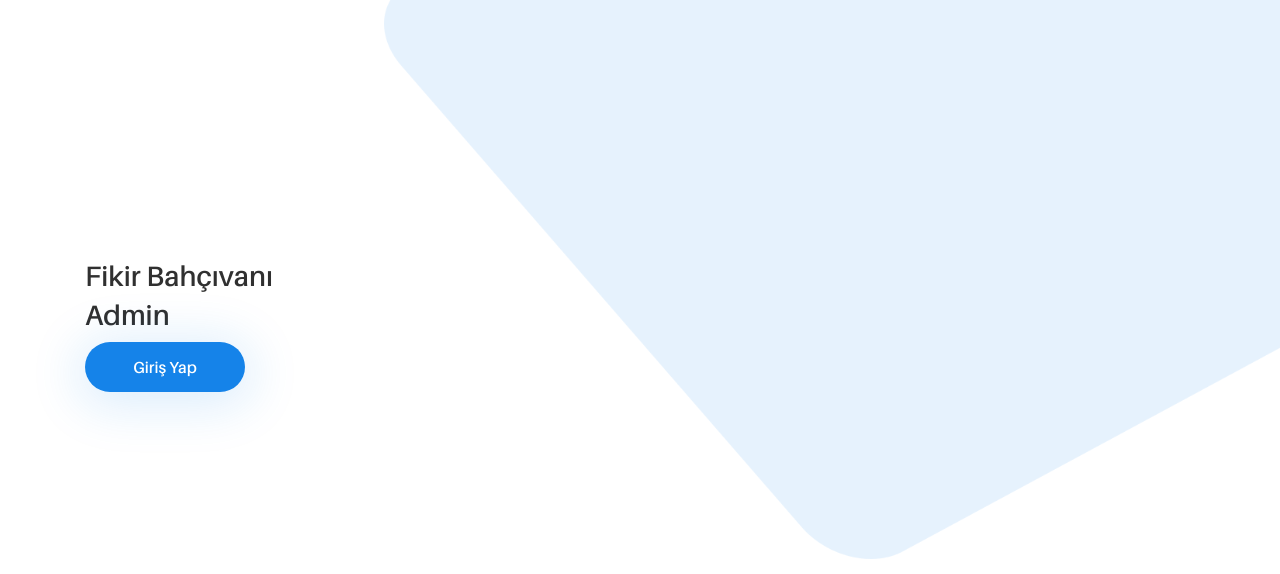
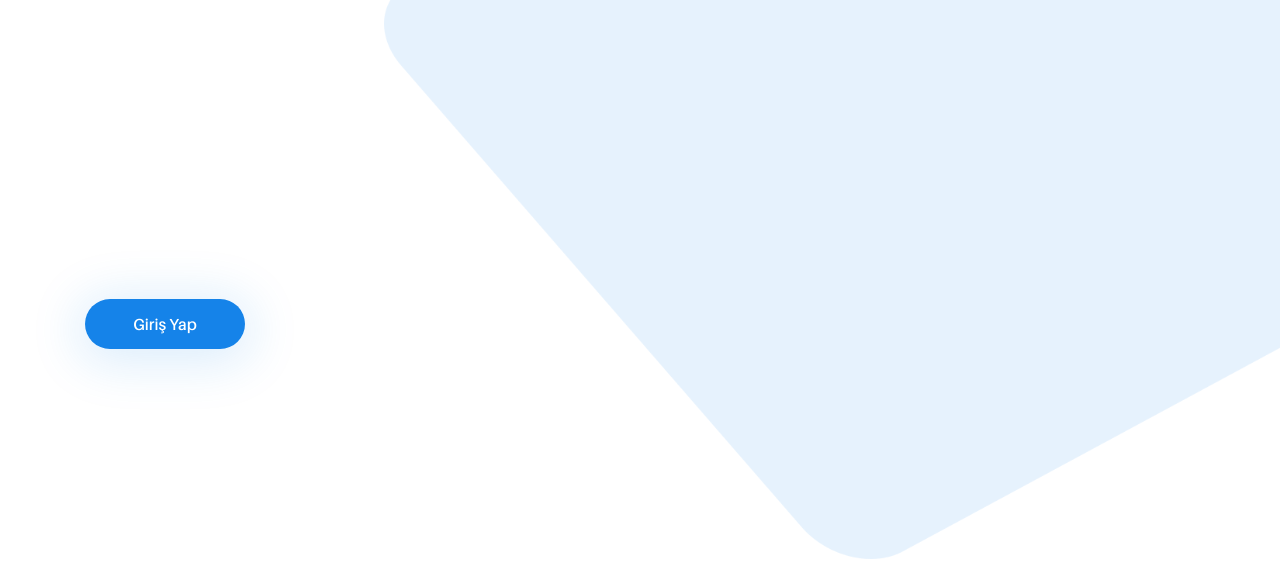
Before and after one commit to AhsanSN/crowd-funding-website, a PHP site: page /adminPanel/ in a window 1280 px wide. Shown: the top 574 px of the page. Run offline with PHP 8.4, Linux system fonts and the light colour scheme; data that the repository does not hold is empty.

Commit message:
Update index.php

```diff
--- a/adminPanel/index.php
+++ b/adminPanel/index.php
@@ -53,7 +53,6 @@ if ($logged==1){
                             <!-- Welcome Text -->
                             <div class="col-12 col-md-6">
                                 <div class="welcome-text">
-                                    <h3 data-animation="fadeInUp" >Fikir Bahçıvanı<br><span>Admin</span></h3>
                                     <a href="./login.php" class="btn uza-btn btn-2" data-animation="fadeInUp" data-delay="700ms">Giriş Yap</a>
                                 </div>
                             </div>
```
